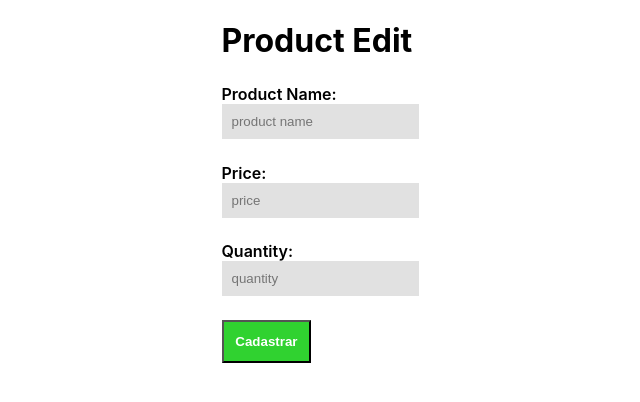
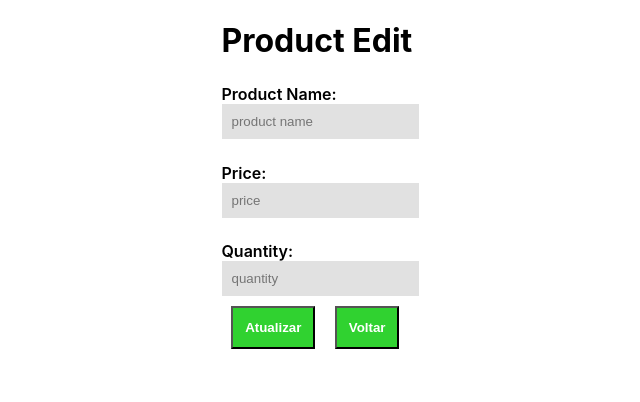
Before and after one commit to Wilson-Pedro/product-spring-react, a React (Create React App) app in the folder front/: page /productEdit in a window 1280 px wide. Shown: the top 402 px of the page, without its empty margins (320-960 px from the left). Built offline with nearby package versions, Linux system fonts and the light colour scheme.

Commit message:
feat: editing product by front-end

```diff
--- a/front/src/layout/Form.module.css
+++ b/front/src/layout/Form.module.css
@@ -21,7 +21,7 @@
     color: white;
     font-weight: bold;
     padding: 6%;
-    margin-top: 12%;
+    margin: 5%;
     cursor: pointer;
 }
 
--- a/front/src/layout/FormEdit.jsx
+++ b/front/src/layout/FormEdit.jsx
@@ -1,13 +1,26 @@
-import React, { useState } from "react";
+import React, { useState, useEffect } from "react";
 import styles from './Form.module.css';
+import { useNavigate } from "react-router-dom";
 
-export default function FormEdit({ handleUpdate, productData }) {
+export default function FormEdit({ productData, productUpdate }) {
 
     const [product, setProduct] = useState(productData || {});
 
+    const navigate = useNavigate();
+
+    function goBack() {
+        setProduct(productData)
+        navigate("/");
+    }
+
+    useEffect(() => {
+        setProduct(productData || {})
+    }, [productData])
+
     const update = (e) => {
         e.preventDefault();
-        handleUpdate();
+        productUpdate(product);
+        navigate("/");
     }
 
     function handleChange(e) {
@@ -28,7 +41,7 @@ export default function FormEdit({ handleUpdate, productData }) {
                     name="name"
                     placeholder="product name"
                     onChange={handleChange}
-                    value={product.name ? product.name : ''}
+                    value={product.name || ''}
                 />
             </div>
 
@@ -41,7 +54,7 @@ export default function FormEdit({ handleUpdate, productData }) {
                     name="price"
                     placeholder="price"
                     onChange={handleChange}
-                    value={product.price ? product.price : ''}
+                    value={product.price || ''}
                 />
             </div>
 
@@ -54,11 +67,12 @@ export default function FormEdit({ handleUpdate, productData }) {
                     name="quantity"
                     placeholder="quantity"
                     onChange={handleChange}
-                    value={product.quantity ? product.quantity : ''}
+                    value={product.quantity || ''}
                 />
             </div>
 
-            <button className={styles.button}>Cadastrar</button>
+            <button className={styles.button}>Atualizar</button>
+            <button className={styles.button} onClick={() => goBack()}>Voltar</button>
         </form>
     )
 }
--- a/front/src/layout/Table.jsx
+++ b/front/src/layout/Table.jsx
@@ -10,8 +10,8 @@ export default function Table() {
 
     const navigate = useNavigate();
 
-    const goToProductEdit = () => {
-        navigate("/productEdit");
+    function goToProductEdit(product) {
+        navigate("/productEdit", { state: { product } });
     }
 
     useEffect(() => {
@@ -40,21 +40,13 @@ export default function Table() {
             </tr>
         </thead>
         <tbody>
-            <tr>
-                <th>1</th>
-                <th>Computer</th>
-                <th>1500</th>
-                <th>1</th>
-                <th className={styles.icon}  onClick={goToProductEdit}><FaEdit /></th>
-                <th className={styles.icon} ><FaTrashAlt /></th>
-            </tr>
             {products.map((product) => (
-                <tr>
+                <tr key={product.id}>
                     <th>{product.id}</th>
                     <th>{product.name}</th>
                     <th>{product.price}</th>
                     <th>{product.quantity}</th>
-                    <th className={styles.icon} onClick={goToProductEdit}><FaEdit /></th>
+                    <th className={styles.icon} onClick={() => goToProductEdit(product)}><FaEdit /></th>
                     <th className={styles.icon} ><FaTrashAlt /></th>
                 </tr>
             ))}
--- a/front/src/screens/EditProduct.jsx
+++ b/front/src/screens/EditProduct.jsx
@@ -1,11 +1,34 @@
 import React from "react";
 import styles from './EditProduct.module.css';
 import FormEdit from '../layout/FormEdit'
+import { useLocation } from "react-router-dom";
 
 export default function EditProduct() {
+
+    const location = useLocation();
+    const { product } = location.state || {};
+
+    function updateProduct(productData) {
+
+        let url = `http://localhost:8080/products/${productData.id}`;
+        console.log(url);
+
+        fetch(`http://localhost:8080/products/${productData.id}`, {
+            method: 'PUT',
+            headers: {
+                'Content-Type': 'application/json',
+            },
+            body: JSON.stringify(productData),
+        }).then((data => data.json())
+        ).catch(error => console.log(error));
+    }
+
     return(
         <div className={styles.container}>
-            <FormEdit />
+            <FormEdit
+                productData={product}
+                productUpdate={updateProduct}
+            />
         </div>
     )
 }
```
